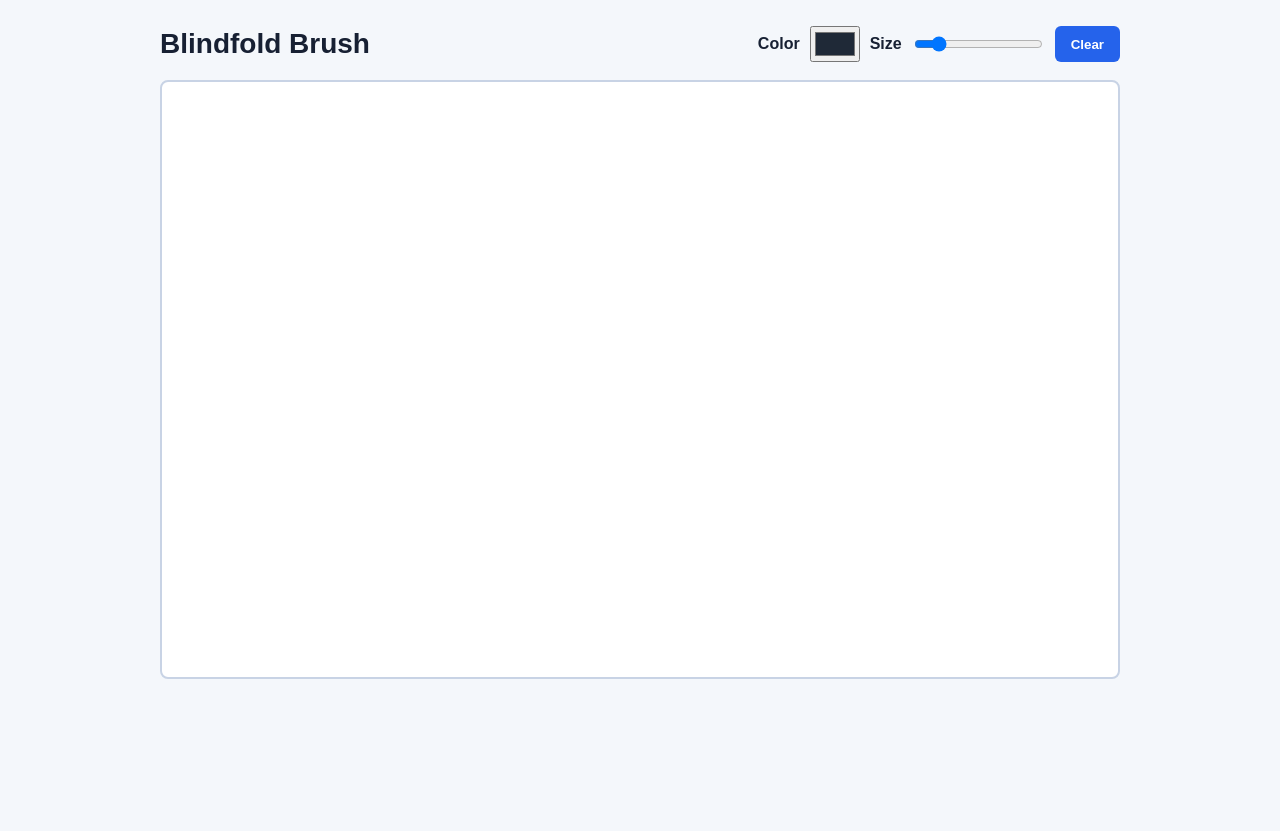
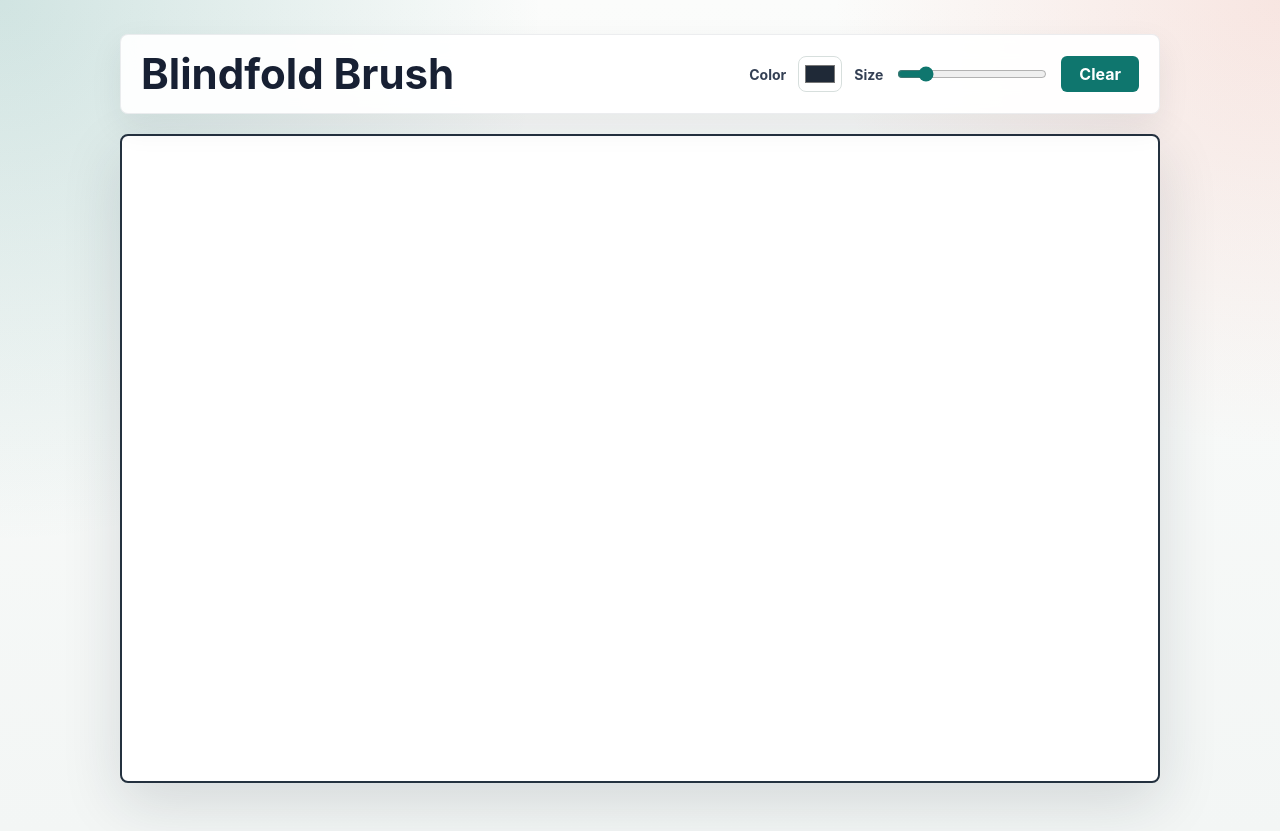
Before and after one commit to MLee12345/blindfold_brush, a plain HTML site: page index.html in a window 1280 px wide. Before the commit the page ends 800 px from the top, so only its background shows below. Drawn offline with Linux system fonts and the light colour scheme.

Commit message:
did the styles

```diff
--- a/styles.css
+++ b/styles.css
@@ -1,81 +1,154 @@
 :root {
   color-scheme: light;
-  font-family: Arial, Helvetica, sans-serif;
-  background: #f4f7fb;
-  color: #172033;
+  --ink: #172033;
+  --muted: #667085;
+  --paper: #ffffff;
+  --page: #f3f6f5;
+  --line: #d7dfdd;
+  --teal: #0f766e;
+  --teal-dark: #115e59;
+  --coral: #e35d45;
+  --gold: #d99a16;
+  --shadow: 0 20px 60px rgba(23, 32, 51, 0.14);
+  font-family: Inter, ui-sans-serif, system-ui, -apple-system, BlinkMacSystemFont, "Segoe UI", sans-serif;
+  background: var(--page);
+  color: var(--ink);
 }
 
 * {
   box-sizing: border-box;
 }
 
+html {
+  min-height: 100%;
+}
+
 body {
   margin: 0;
   min-height: 100vh;
+  background:
+    radial-gradient(circle at top left, rgba(15, 118, 110, 0.18), transparent 34rem),
+    radial-gradient(circle at top right, rgba(227, 93, 69, 0.14), transparent 28rem),
+    linear-gradient(180deg, #fbfcfb 0%, var(--page) 100%);
 }
 
 .app {
-  width: min(960px, calc(100% - 32px));
+  width: min(1040px, calc(100% - 32px));
   margin: 0 auto;
-  padding: 24px 0;
+  padding: 34px 0 48px;
 }
 
 .toolbar {
   display: flex;
   align-items: center;
   justify-content: space-between;
-  gap: 16px;
-  margin-bottom: 16px;
+  gap: 24px;
+  margin-bottom: 20px;
+  padding: 18px 20px;
+  border: 1px solid rgba(23, 32, 51, 0.08);
+  border-radius: 8px;
+  background: rgba(255, 255, 255, 0.92);
+  box-shadow: 0 12px 32px rgba(23, 32, 51, 0.08);
+  backdrop-filter: blur(14px);
 }
 
 h1 {
   margin: 0;
-  font-size: 28px;
+  font-size: clamp(28px, 4vw, 42px);
+  line-height: 1;
+  letter-spacing: 0;
 }
 
 .controls {
   display: flex;
   align-items: center;
-  gap: 10px;
+  justify-content: flex-end;
+  gap: 12px;
   flex-wrap: wrap;
 }
 
 label {
+  color: #344054;
+  font-size: 14px;
   font-weight: 700;
 }
 
 button,
 input {
   min-height: 36px;
+  font: inherit;
+}
+
+input[type="color"] {
+  width: 44px;
+  border: 1px solid var(--line);
+  border-radius: 8px;
+  padding: 4px;
+  background: var(--paper);
+  cursor: pointer;
+}
+
+input[type="range"] {
+  width: 150px;
+  accent-color: var(--teal);
+  cursor: pointer;
 }
 
 button {
   border: 0;
   border-radius: 6px;
-  padding: 0 16px;
-  background: #2563eb;
+  padding: 0 18px;
+  background: var(--teal);
   color: white;
   font-weight: 700;
   cursor: pointer;
+  transition: background 160ms ease, box-shadow 160ms ease, transform 160ms ease;
 }
 
 button:hover {
-  background: #1d4ed8;
+  background: var(--teal-dark);
+  box-shadow: 0 10px 22px rgba(15, 118, 110, 0.24);
+  transform: translateY(-1px);
+}
+
+button:active {
+  transform: translateY(0);
+}
+
+button:focus-visible,
+input:focus-visible {
+  outline: 3px solid rgba(217, 154, 22, 0.38);
+  outline-offset: 3px;
 }
 
 canvas {
   display: block;
   width: 100%;
   height: auto;
-  border: 2px solid #c8d3e5;
+  border: 2px solid #24313f;
   border-radius: 8px;
   background: white;
+  box-shadow: var(--shadow);
   touch-action: none;
 }
 
 @media (max-width: 700px) {
+  .app {
+    width: min(100% - 24px, 1040px);
+    padding-top: 20px;
+  }
+
   .toolbar {
     align-items: flex-start;
     flex-direction: column;
   }
+
+  .controls {
+    justify-content: flex-start;
+    width: 100%;
+  }
+
+  input[type="range"] {
+    width: min(190px, 100%);
+  }
 }
```
